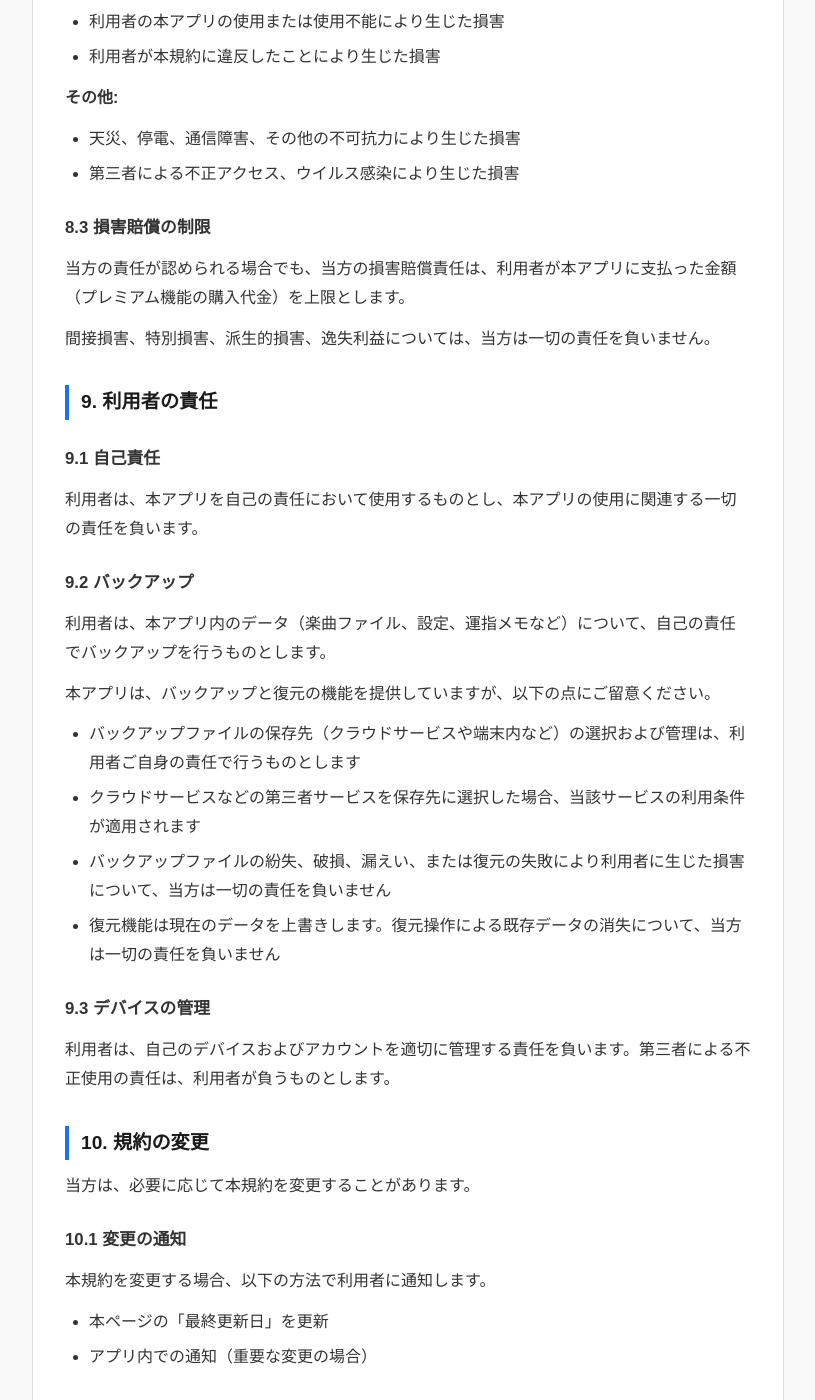
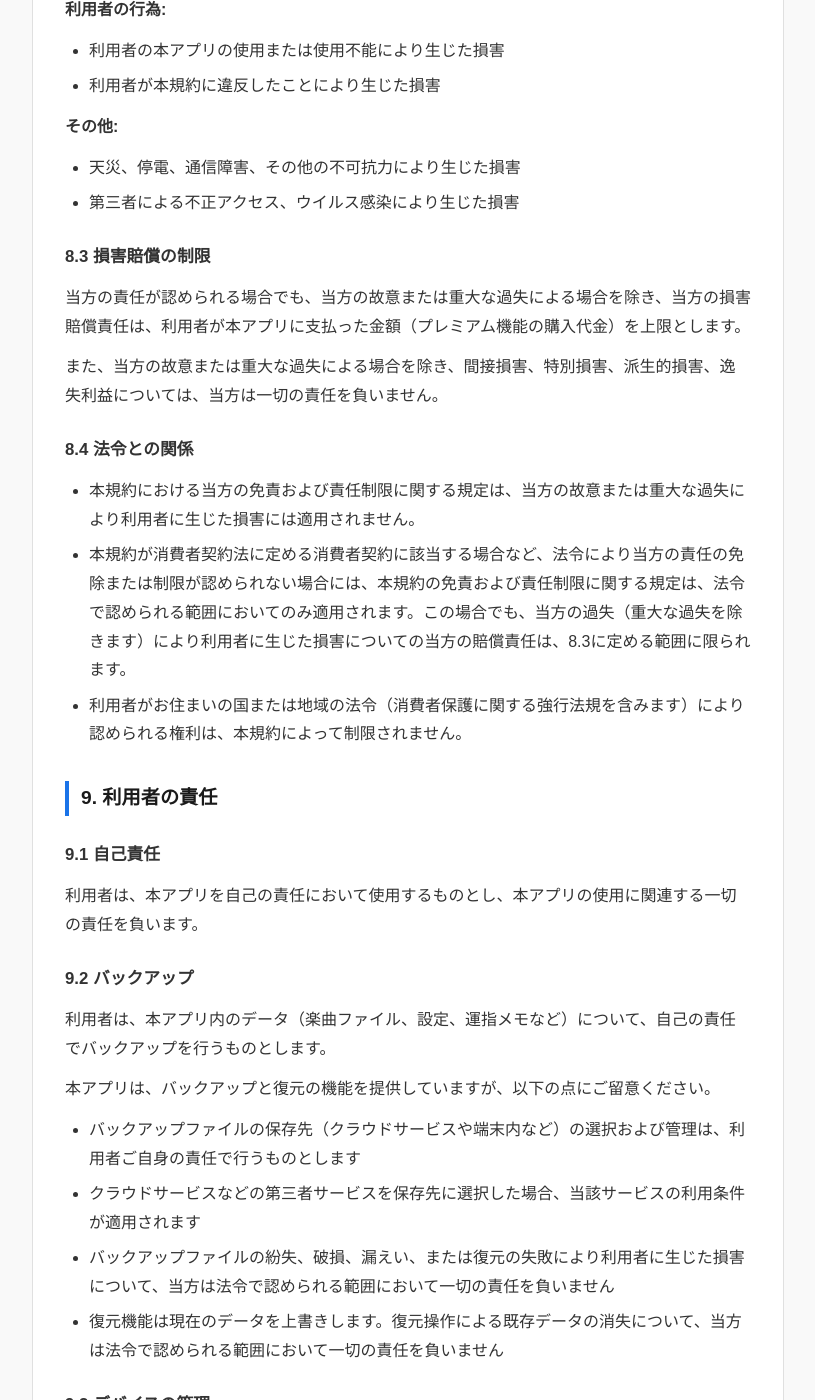
Before and after one commit to muscat-bell/app-legal, a Jekyll site: the page built from _apps/pianoria/terms.md, in a window 1280 px wide and 1400 px high, scrolled down 6205 px. Shown: the whole window, without its empty margins (232-1047 px from the left). Built offline with Jekyll 4.4.1, drawn with Linux system fonts in a browser that asks for light colours; some of the changed text lies outside the part shown.

Commit message:
利用規約の当方の定義をMuscat Bell Labsに統一し、免責規定に法令との関係を明記
- 日本語版・英語版の「当方」の定義をMuscat Bell Labsに修正
- 免責・責任制限の規定に「法令で認められる範囲において」を追記
- 責任制限から故意・重大な過失による場合を除外することを明記
- 8.4「法令との関係」を新設（日英共通）
- 利用規約のバージョンを1.1、最終更新日を2026-11-01に更新

Co-Authored-By: Claude Opus 5.5 <noreply@anthropic.com>
Claude-Session: https://claude.ai/code/session_01UdfwFPwpyUULSMrjgLzB7U

```diff
--- a/_apps/pianoria/terms.md
+++ b/_apps/pianoria/terms.md
@@ -69,7 +69,7 @@ last_updated: "2026-07-16"
 - 法令の改正や公的機関の命令により提供が困難な場合
 - その他、当方が必要と判断した場合
 
-当方は、サービスの中断または終了により利用者に生じた損害について、一切の責任を負いません。
+当方は、法令で認められる範囲において、サービスの中断または終了により利用者に生じた損害について、一切の責任を負いません。
 
 ## 5. アプリ内課金
 
@@ -177,7 +177,7 @@ last_updated: "2026-07-16"
 
 ### 8.1 保証の否認
 
-本アプリは「現状有姿」で提供されます。当方は、以下を含む、明示的または黙示的な保証を一切行いません。
+本アプリは「現状有姿」で提供されます。当方は、法令で認められる範囲において、以下を含む、明示的または黙示的な保証を一切行いません。
 
 - 本アプリの機能が利用者の要求を満たすこと
 - 本アプリが中断なく、安全に、エラーなく動作すること
@@ -186,7 +186,7 @@ last_updated: "2026-07-16"
 
 ### 8.2 免責
 
-当方は、以下により利用者に生じた損害について、一切の責任を負いません。
+当方は、法令で認められる範囲において、以下により利用者に生じた損害について、一切の責任を負いません。
 
 **技術的問題:**
 - 本アプリの不具合、エラー、バグ
@@ -212,9 +212,15 @@ last_updated: "2026-07-16"
 
 ### 8.3 損害賠償の制限
 
-当方の責任が認められる場合でも、当方の損害賠償責任は、利用者が本アプリに支払った金額（プレミアム機能の購入代金）を上限とします。
+当方の責任が認められる場合でも、当方の故意または重大な過失による場合を除き、当方の損害賠償責任は、利用者が本アプリに支払った金額（プレミアム機能の購入代金）を上限とします。
 
-間接損害、特別損害、派生的損害、逸失利益については、当方は一切の責任を負いません。
+また、当方の故意または重大な過失による場合を除き、間接損害、特別損害、派生的損害、逸失利益については、当方は一切の責任を負いません。
+
+### 8.4 法令との関係
+
+- 本規約における当方の免責および責任制限に関する規定は、当方の故意または重大な過失により利用者に生じた損害には適用されません。
+- 本規約が消費者契約法に定める消費者契約に該当する場合など、法令により当方の責任の免除または制限が認められない場合には、本規約の免責および責任制限に関する規定は、法令で認められる範囲においてのみ適用されます。この場合でも、当方の過失（重大な過失を除きます）により利用者に生じた損害についての当方の賠償責任は、8.3に定める範囲に限られます。
+- 利用者がお住まいの国または地域の法令（消費者保護に関する強行法規を含みます）により認められる権利は、本規約によって制限されません。
 
 ## 9. 利用者の責任
 
@@ -230,8 +236,8 @@ last_updated: "2026-07-16"
 
 - バックアップファイルの保存先（クラウドサービスや端末内など）の選択および管理は、利用者ご自身の責任で行うものとします
 - クラウドサービスなどの第三者サービスを保存先に選択した場合、当該サービスの利用条件が適用されます
-- バックアップファイルの紛失、破損、漏えい、または復元の失敗により利用者に生じた損害について、当方は一切の責任を負いません
-- 復元機能は現在のデータを上書きします。復元操作による既存データの消失について、当方は一切の責任を負いません
+- バックアップファイルの紛失、破損、漏えい、または復元の失敗により利用者に生じた損害について、当方は法令で認められる範囲において一切の責任を負いません
+- 復元機能は現在のデータを上書きします。復元操作による既存データの消失について、当方は法令で認められる範囲において一切の責任を負いません
 
 ### 9.3 デバイスの管理
 
@@ -258,7 +264,7 @@ last_updated: "2026-07-16"
 
 サービス終了の場合、可能な限り事前に利用者に通知しますが、緊急の場合はこの限りではありません。
 
-サービス終了により利用者に生じた損害について、当方は一切の責任を負いません。ただし、プレミアム機能を購入済みでサービス終了までの期間が著しく短い場合は、合理的な範囲で対応を検討します。
+サービス終了により利用者に生じた損害について、当方は法令で認められる範囲において一切の責任を負いません。ただし、プレミアム機能を購入済みでサービス終了までの期間が著しく短い場合は、合理的な範囲で対応を検討します。
 
 ## 12. 分離可能性
 
```
Also changed, not shown: other parts of _apps/pianoria/terms.md (+3 -3 lines), _apps/pianoria/terms-en.md (+10 -8 lines).
